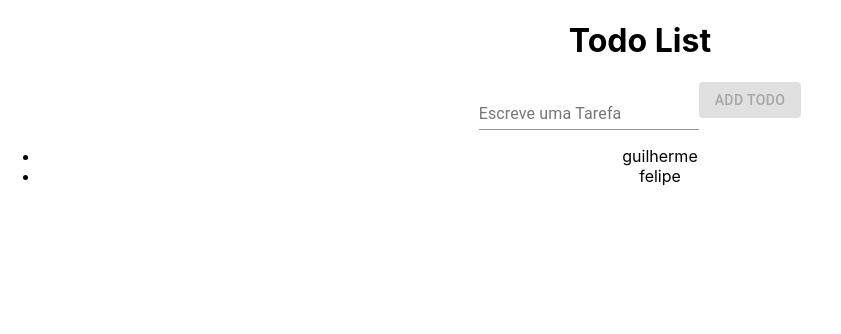
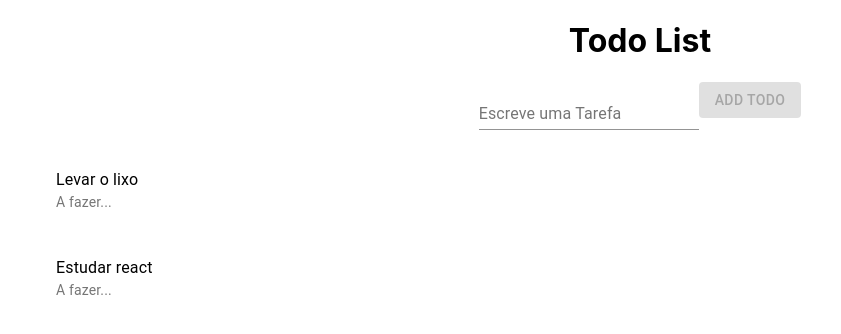
Before and after one commit to guiRepo/ToDOApp, a React (Create React App) app: page / in a window 1280 px wide. Shown: the top 334 px of the page, without its empty margins (0-841 px from the left). Built offline with nearby package versions, Linux system fonts and the light colour scheme.

Commit message:
Config Firebase

```diff
--- a/package.json
+++ b/package.json
@@ -7,6 +7,7 @@
     "@testing-library/jest-dom": "^5.11.8",
     "@testing-library/react": "^11.2.2",
     "@testing-library/user-event": "^12.6.0",
+    "firebase": "^8.2.1",
     "react": "^17.0.1",
     "react-dom": "^17.0.1",
     "react-scripts": "4.0.1",
--- a/src/App.js
+++ b/src/App.js
@@ -4,7 +4,7 @@ import Todo from './components/Todo.js'
 import { Button, FormControl, InputLabel, Input } from "@material-ui/core";
 
 const App = () => {
-  const [todos, setTodos] = useState(["guilherme", "felipe"]);
+  const [todos, setTodos] = useState(["Levar o lixo", "Estudar react"]);
   const [input, setInput] = useState("");
 
   const addTodo = (e) => {
--- a/src/components/Todo.js
+++ b/src/components/Todo.js
@@ -1,10 +1,15 @@
-import React from "react";
+import React from "react"
+import  { List, ListItemText, ListItem } from "@material-ui/core"
+
 
 const Todo = (props) => {
   return (
-  <div>
-      <li>{props.text}</li>
-  </div>
+
+      <List>
+        <ListItem>
+          <ListItemText primary={props.text} secondary="A fazer..." />
+        </ListItem>
+      </List>
 
   )};
 
```
Also changed, not shown: src/firebase.js (added, +24 -0 lines), 2 other files (tests, documents, lock files or other folders).
